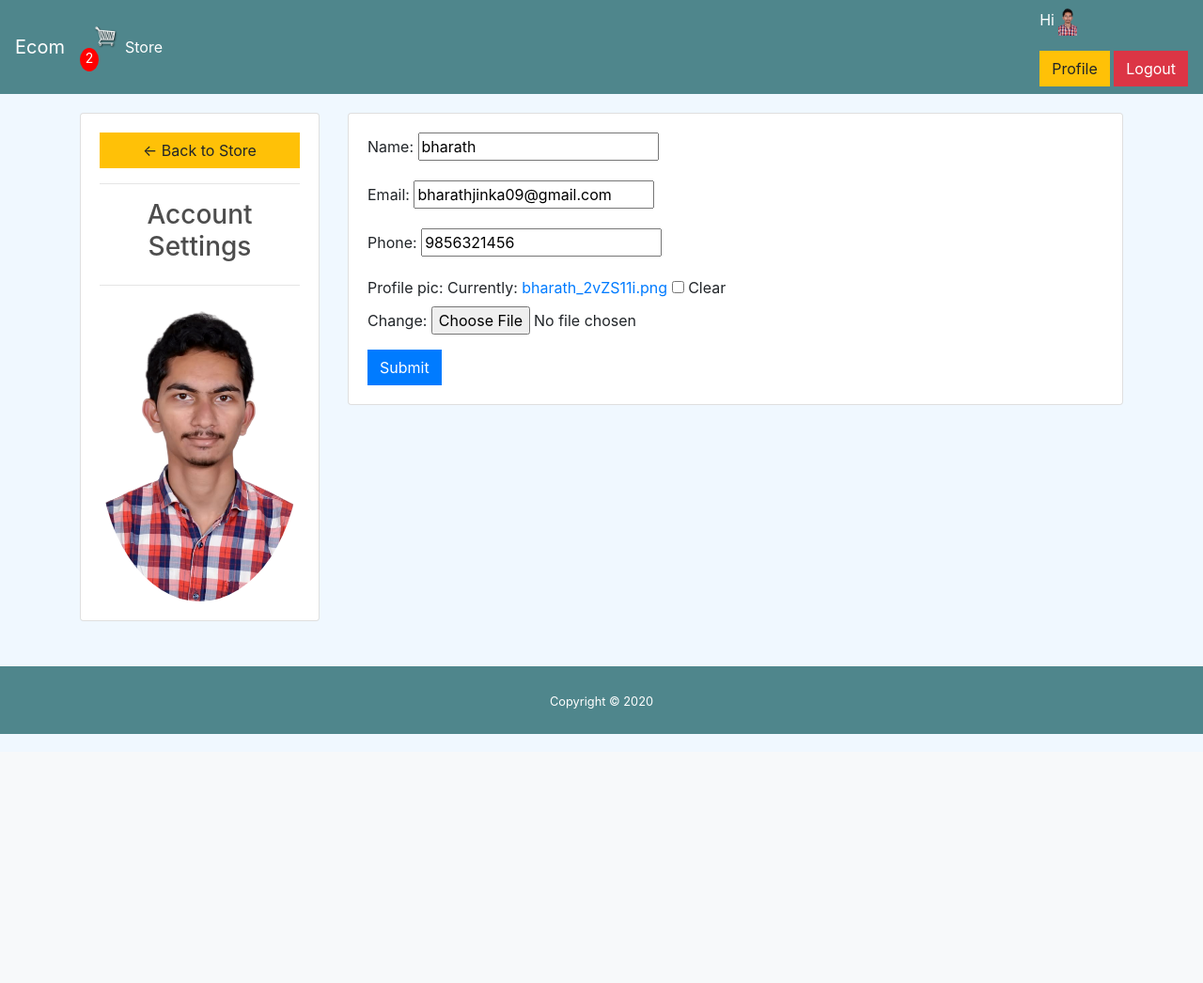
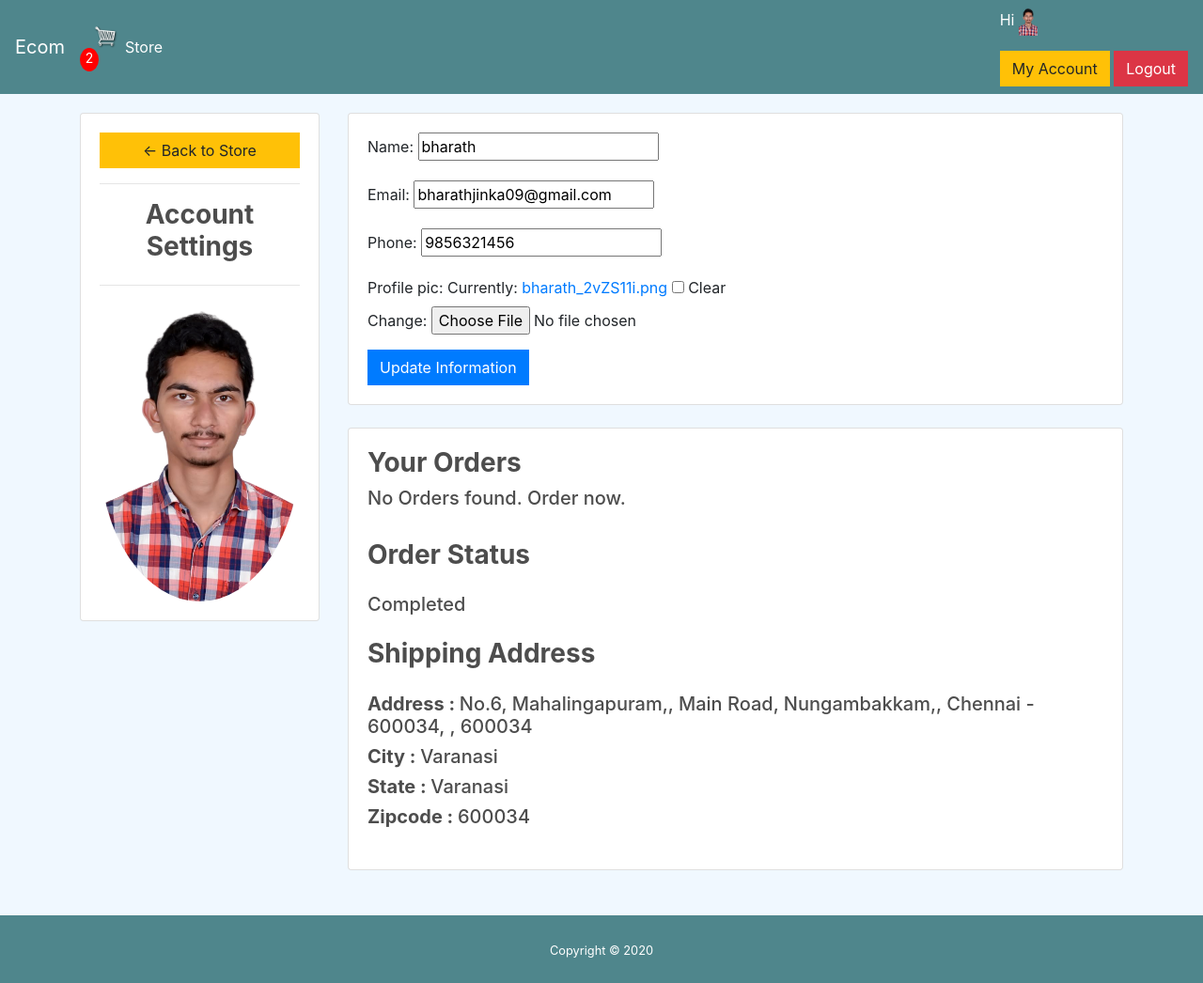
Before and after one commit to bharathjinka09/django-ecommerce, a Django app: page /profile/ in a window 1280 px wide. Shown: the whole page at 94% size. Before the commit the page ends 781 px from the top, so only its background shows below. Run offline with Django 3.2, Linux system fonts and the light colour scheme; a user stored in the database is signed in; data comes from the database, SQL or seed files in the repository; both versions use the stored data as it was after the commit; some libraries are stand-ins or nearby versions.

Commit message:
Added customer orders, status and shipping address in my account page

```diff
--- a/store/models.py
+++ b/store/models.py
@@ -16,7 +16,7 @@ class Customer(models.Model):
         default='profile1.png', null=True, blank=True)
 
     def __str__(self):
-        return self.name
+        return str(self.name)
 
 
 class Product(models.Model):
@@ -28,7 +28,7 @@ class Product(models.Model):
     description = HTMLField(max_length=300, null=True, blank=True)
 
     def __str__(self):
-        return self.name
+        return str(self.name)
 
     @property
     def imageURL(self):
@@ -47,7 +47,7 @@ class Order(models.Model):
     transaction_id = models.CharField(max_length=200, null=True)
 
     def __str__(self):
-        return str(self.id)
+        return f"{str(self.id)}"
 
     @property
     def shipping(self):
@@ -82,6 +82,9 @@ class OrderItem(models.Model):
         total = self.product.price * self.quantity
         return total
 
+    def __str__(self):
+        return f"Product : {str(self.product)}, Order ID : {str(self.order)}, Quantity : {str(self.quantity)}, Order Date : {str(self.date_added)}"
+
 
 class ShippingAddress(models.Model):
     customer = models.ForeignKey(
@@ -94,10 +97,11 @@ class ShippingAddress(models.Model):
     date_added = models.DateTimeField(auto_now_add=True)
 
     def __str__(self):
-        return self.address
+        return f"{self.address}, {self.city}, {self.state}, {self.zipcode}"
+
 
 class Offer(models.Model):
     offer_message = models.CharField(max_length=200, null=True)
 
     def __str__(self):
-        return self.offer_message
+        return str(self.offer_message)
--- a/store/templates/store/main.html
+++ b/store/templates/store/main.html
@@ -121,7 +121,7 @@
 
           {% endif %}
            <a class="btn btn-warning" href="{% url 'profile' %}">
-          Profile</a>
+          My Account</a>
 
             <a href="/accounts/logout/" class="btn btn-danger">Logout</a>
 
@@ -147,7 +147,8 @@
     <br>
       <footer id="sticky-footer" class="py-4 bg-dark text-white-50">
         <div class="container text-center">
-          <small style="color: white">Copyright &copy; 2020 </small>
+          <small style="color: white">Copyright &copy; <script>document.write(new Date().getFullYear())</script>
+         </small>
         </div>
       </footer>
 
--- a/store/templates/store/user_profile.html
+++ b/store/templates/store/user_profile.html
@@ -16,7 +16,7 @@
 		<div class="card card-body">
 			<a class="btn btn-warning" href="{% url 'store' %}"> &#8592; Back to Store</a>
 			<hr>
-			<h3 style="text-align: center">Account Settings</h3>
+			<h3 style="text-align: center"><b>Account Settings</b></h3>
 			<hr>
 			{% if request.user.customer.profile_pic %}
 			<img alt="" class="img-fluid rounded-circle" src="{{request.user.customer.profile_pic.url}}" >
@@ -32,8 +32,54 @@
 				{% csrf_token %}
 				{{form.as_p}}
 
-			<input class="btn btn-primary" type="submit" name="Update Information">
+			<input class="btn btn-primary" type="submit" value="Update Information">
 			</form>
+		</div>
+		<br>
+		<div class="card card-body">
+			{% for status in order_status %}
+
+				{% if status.complete %}
+					<h3><b>Your Orders</b></h3>
+					<h5>No Orders found. Order now.</h5>
+					<br>
+				{% else %}
+					<h3><b>Your Orders</b></h3>
+					<p>
+						{% for order in customer_orders %}
+							<h5><b>Product:</b> {{order.product}}</h5>
+							<h5><b>Order ID:</b> {{order.order}}</h5>
+							<h5><b>Quantity:</b> {{order.quantity}}</h5>
+							<h5><b>Order Date:</b> {{order.date_added}}</h5>
+						{% endfor %}
+					</p>
+				{% endif %}
+			{% endfor %}
+
+			<h3><b>Order Status</b></h3>
+			<p>
+				{% for status in order_status %}
+					{% if status.complete %}
+						<h5>Completed</h5>
+					{% else %}
+						<h5>Processing...</h5>
+					{% endif %}
+				{% endfor %}
+
+			</p>
+			<h3><b>Shipping Address</b></h3>
+			<p>
+				{% if shipping_address %}
+					{% for address in shipping_address %}
+						<h5><b>Address : </b>{{address.address}}</h5>
+						<h5><b>City : </b>{{address.city}}</h5>
+						<h5><b>State : </b>{{address.state}}</h5>
+						<h5><b>Zipcode : </b>{{address.zipcode}}</h5>
+					{% endfor %}
+				{% else %}
+					<h5>No Address Provided.</h5>
+				{% endif %}
+			</p>
 		</div>
 	</div>
 </div>
--- a/store/views.py
+++ b/store/views.py
@@ -23,7 +23,7 @@ def store(request):
 
     offer_messages = Offer.objects.all()
 
-    products_list = Product.objects.all()
+    products_list = Product.objects.all().order_by('id')
     paginator = Paginator(products_list, 3)
     try:
         products_page = paginator.page(page)
@@ -39,6 +39,7 @@ def store(request):
     context = {'products': products,
                'offer_messages': offer_messages,
                'products_page': products_page,
+               'products_list': products_list,
                'cartItems': cartItems, 'myFilter': myFilter}
     return render(request, 'store/store.html', context)
 
@@ -71,9 +72,13 @@ def get_user_profile(request):
         if form.is_valid():
             form.save()
 
-    context = {'items': items, 'order': order,
-               'cartItems': cartItems,
-               'form': form}
+    shipping_address = ShippingAddress.objects.filter(id=request.user.id)
+    customer_orders = OrderItem.objects.filter(id=request.user.id)
+    order_status = Order.objects.filter(id=request.user.id)
+
+    context = {'items': items, 'order': order, 'order_status':order_status,
+               'cartItems': cartItems, 'customer_orders':customer_orders,
+               'form': form, 'shipping_address': shipping_address}
 
     return render(request, 'store/user_profile.html', context)
 
```
Also changed, not shown: db.sqlite3.
